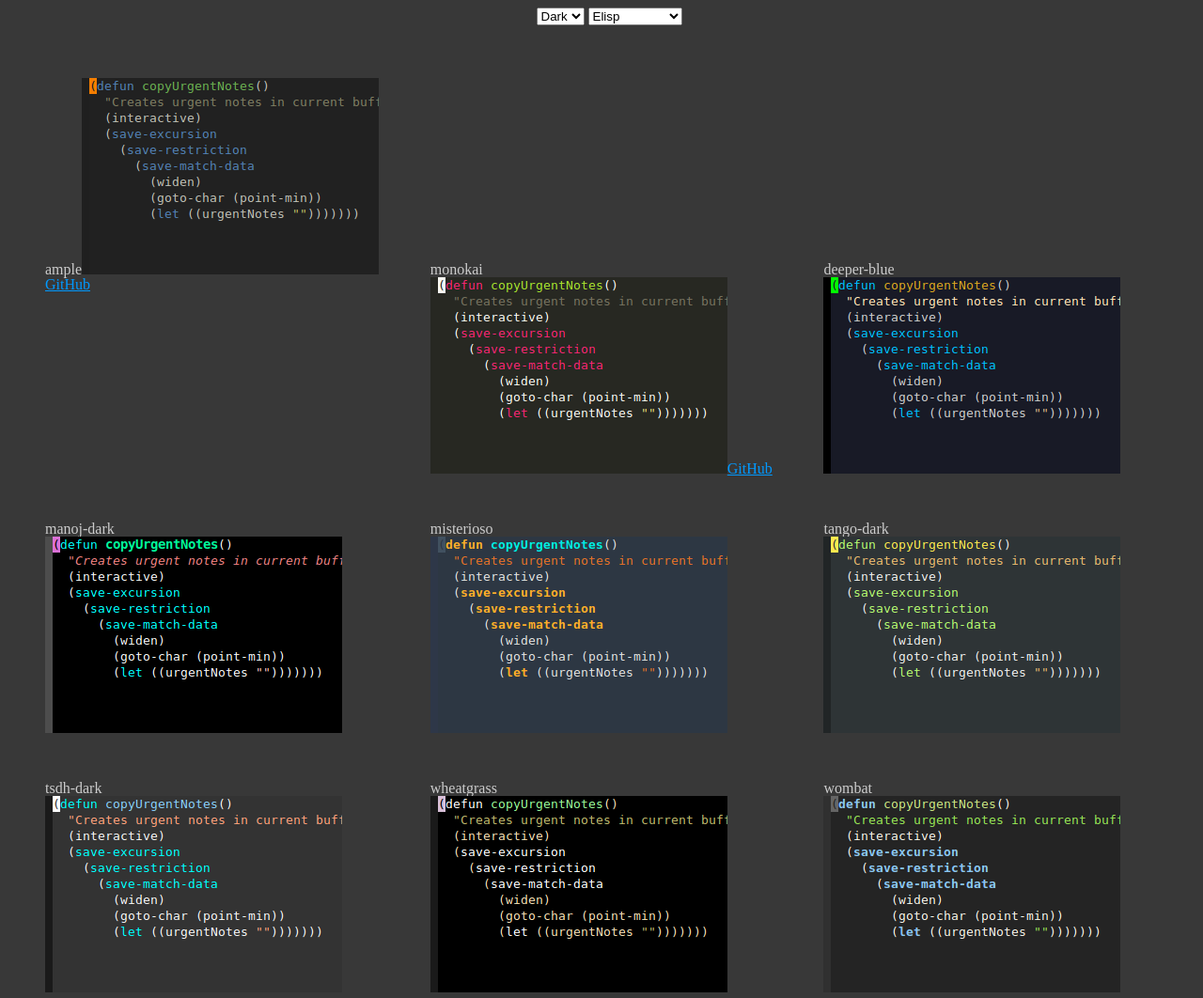
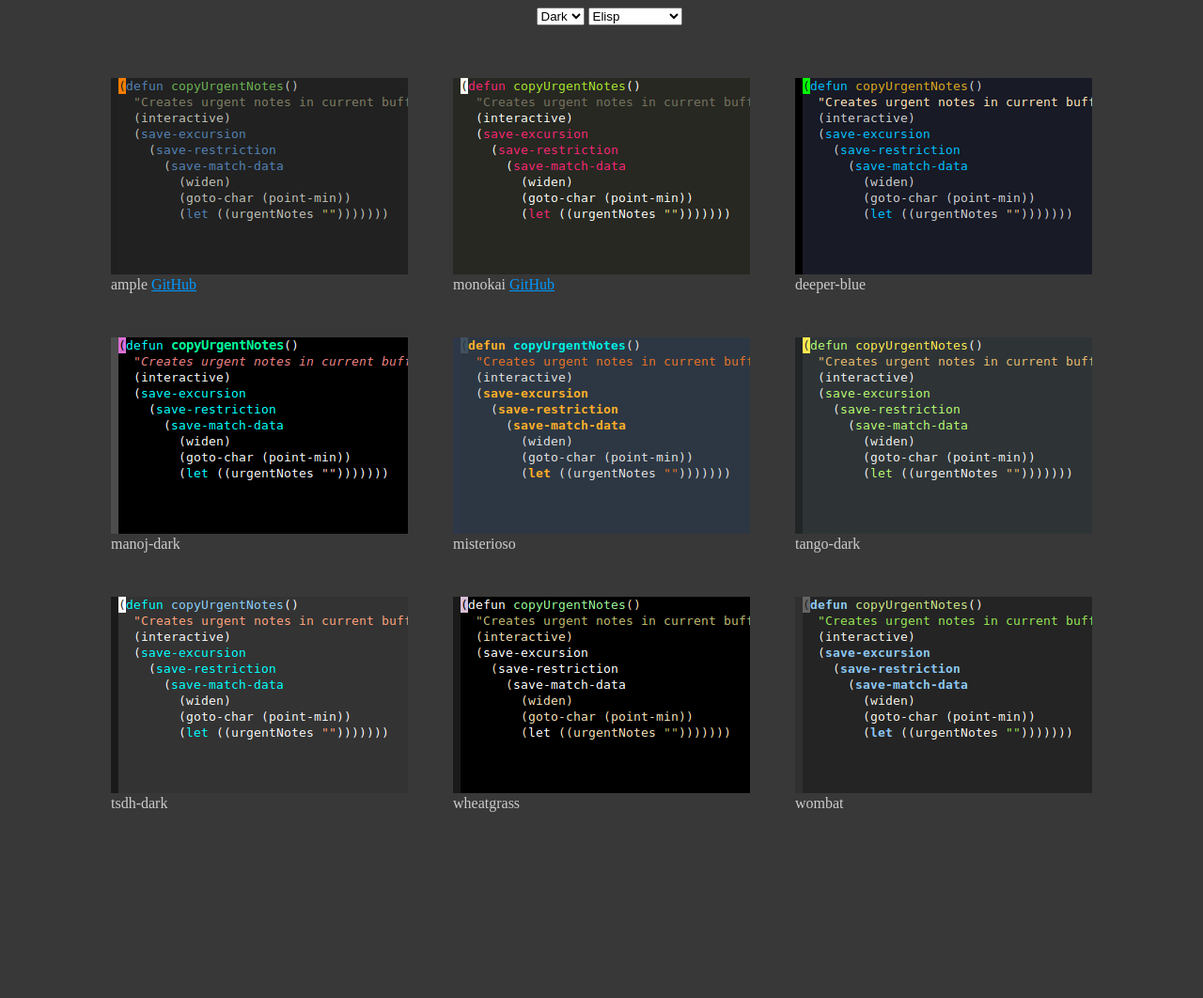
Before and after one commit to pawelbx/emacs-theme-gallery, a plain HTML site: page html/index.html in a window 1280 px wide. Shown: the whole page at 94% size. After the commit the page ends 959 px from the top, so only its background shows below. Drawn offline with nearby package versions, Linux system fonts and the light colour scheme.

Commit message:
relative paths in lisp and minor improvements to main.js

```diff
--- a/scripts/main.js
+++ b/scripts/main.js
@@ -1,5 +1,5 @@
 (function ($, undefined) {
-    "use strict";
+    'use strict';
     var themeProperties = emacsThemesGallery.themeProperties;
 
     themeProperties.rootFolder		= '../screenshots/';
@@ -62,10 +62,11 @@
 
 	$.each(themeElements, function(i, themeElement) {
 	    var $td = $('<td>');
-	    $td.append(getThemeNameMarkup(themeElement));
 	    $td.append(themeElement.$img);
+
+
 	    $galleryBody.find('tr:last').append($td);
-	    $td.append(getThemeLinkMarkup(themeElement));
+	    $td.append(getThemeNameMarkup(themeElement).append(getThemeLinkMarkup(themeElement)));
 	    if ((i + 1) % 3 === 0) {
 		$galleryBody.append('<tr> </tr>');
 	    }
@@ -73,12 +74,12 @@
     }
 
     function getThemeNameMarkup(themeProps) {
-	var $span = $('<span>' + themeProps.name + '</span>');
-	return $span;
+	var $staged = $('<section>' + themeProps.name + ' </section>');
+	return $staged;
     }
+
     function getThemeLinkMarkup(themeProps) {
 	if (themeProps.location != 'native') {
-	    console.log(themeProps.location);
 	    var $a = $('<a>', {href: themeProps.location, text:'GitHub'});
 	}
 
--- a/styles/layout.css
+++ b/styles/layout.css
@@ -6,11 +6,6 @@ body { background-color: #383838; color: #CCCCCC}
 	   border-spacing: 3em;
 	   border-collapse: separate;
 	 }
-/* td { box-shadow: 0 0 0.8em }	 */
-
-div { width: 316px; };
-
-span {display:block;}
 
 a:link { color:#0099FF; }
 a:visited { color:#BB88EE; }
```
Also changed, not shown: 1 other file.
